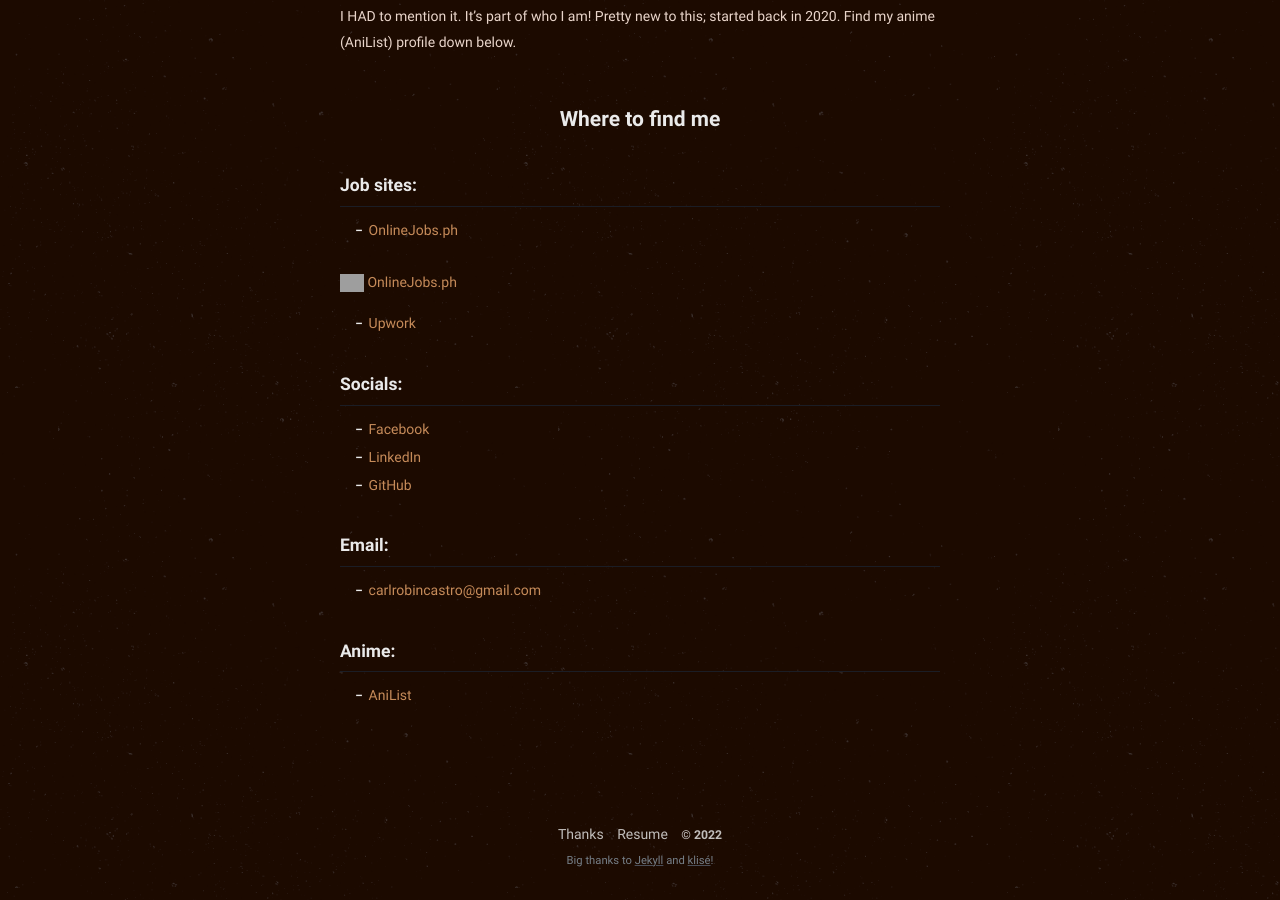
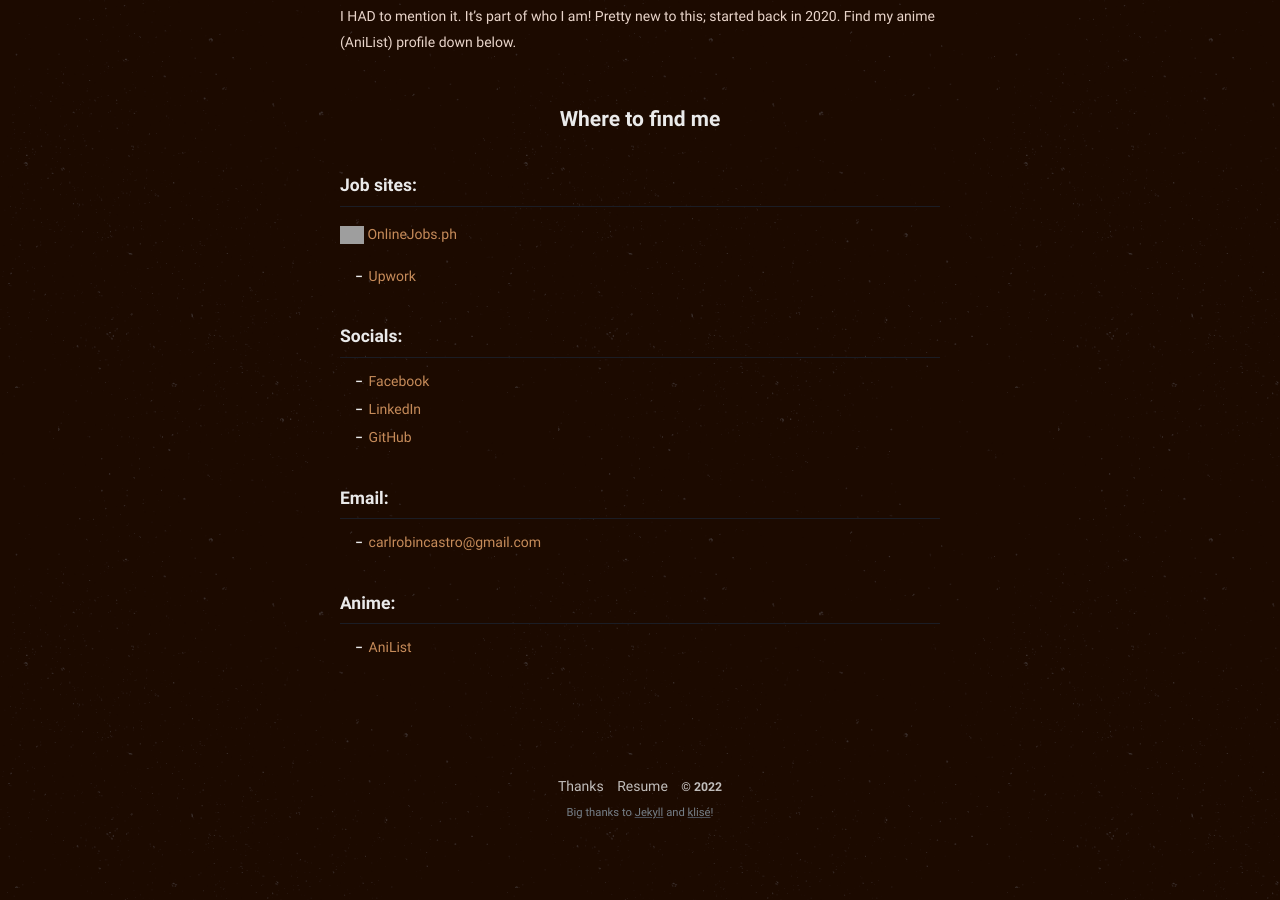
Before and after one commit to philippines69/carlcastroarchives, a Jekyll site: the page built from about.md, in a window 1280 px wide and 900 px high, scrolled down 1554 px. Built offline with Jekyll 4.4.1, drawn with Linux system fonts in a browser that asks for light colours; grey boxes are pictures that could not be loaded.

Commit message:
Update from Forestry.io philippines69 updated about.md

```diff
--- a/about.md
+++ b/about.md
@@ -42,7 +42,6 @@
 
 ### Job sites:
 
-* [OnlineJobs.ph](https://www.onlinejobs.ph/jobseekers/info/1800089)
 <p><img src="/assets/img/about-images/onlinejobs.ico" alt="OnlineJobs.ph" style="width:24px;"/><a href="https://www.onlinejobs.ph/jobseekers/info/1800089"> OnlineJobs.ph</a></p>
 * [Upwork](https://www.upwork.com/freelancers/\~01d8748133df2688d5)
 
```
